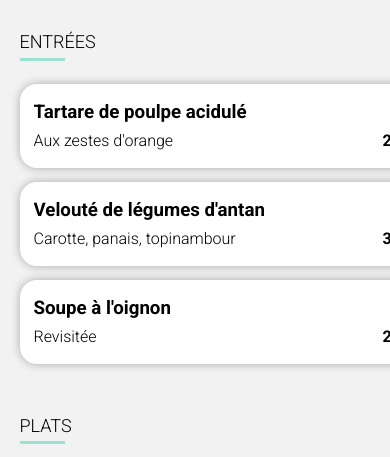
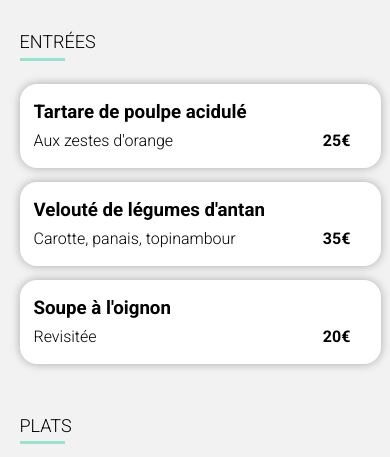
Before and after one commit to alixconstantin/OhMyFood-v2, a website: page html/laFrancaise.html in a window 390 px wide. Shown: the part 387-844 px from the top of the page. Drawn offline with Linux system fonts and the light colour scheme; a web font is replaced by a local one.

Commit message:
MenuPhoneResize

```diff
--- a/styles/sass/pages/menu.scss
+++ b/styles/sass/pages/menu.scss
@@ -96,7 +96,10 @@
          }
 
         &_meal {
-            width: 100%;
+            @media (max-width: 768px){
+                width: 83%;
+             }
+            width: 89%;
             height: 30%;
             background-color: white;
             border-radius: 17px;
@@ -119,9 +122,8 @@
                 padding: 0 30px;
                 display: inline;
                 transition: all 0.7s ease-in-out;
-
                 transform: translateX(50px);
-
+                /* Carlos Sousa Caldas came here*/
               }
 
             &:hover{
@@ -141,7 +143,7 @@
             }
 
             &:hover &_check i {
-                animation:rotation 1s ease-in-out;
+                animation:rotation 0.8s ease-in-out;
             }
 
 
```
Also changed, not shown: styles/style.css, 1 other file.
